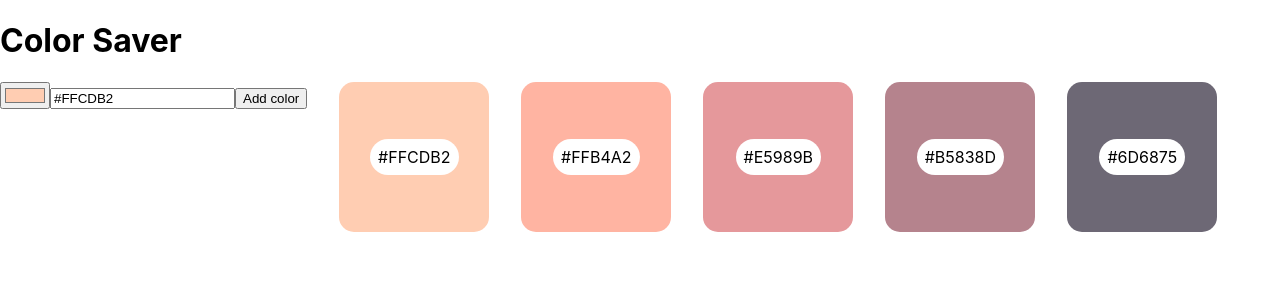
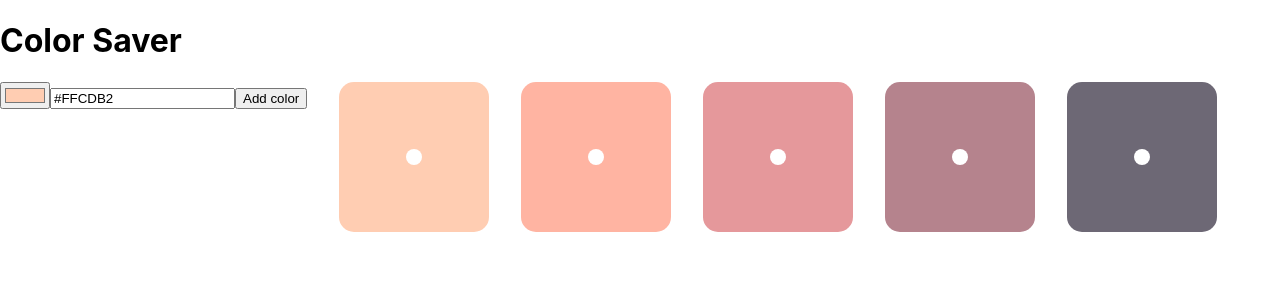
Before and after one commit to Luxa23/color-saver-app, a React (Create React App) app: page / in a window 1280 px wide. Shown: the top 300 px of the page. Built offline with nearby package versions, Linux system fonts and the light colour scheme.

Commit message:
add create color card (#5)
Co-authored-by: Maria Gonzalez <chelo140581@gmail.com>

```diff
--- a/src/App.js
+++ b/src/App.js
@@ -1,24 +1,30 @@
 import { useState } from 'react';
+import { nanoid } from 'nanoid';
 import { COLORS } from './db';
 import StyledColorCard from './components/StyledColorCard';
 import StyledColorCardWrapper from './components/StyledColorCardWrapper';
 import ColorTag from './components/ColorTag';
 import ColorForm from './components/ColorForm';
 
+function ColorCard({ color }) {
+  return (
+    <StyledColorCard backgroundColor={color}>
+      <ColorTag>{color}</ColorTag>
+    </StyledColorCard>
+  );
+}
+
 function App() {
   const localStorageValues = JSON.parse(window.localStorage.getItem('hexcode'));
   const [colorList, setColorList] = useState(localStorageValues ?? COLORS);
+
   return (
     <>
       <h1>Color Saver</h1>
       <StyledColorCardWrapper>
         <ColorForm onSubmit={handleSubmit} />
-        {colorList.map(color => {
-          return (
-            <StyledColorCard backgroundColor={color}>
-              <ColorTag color={color}>{color}</ColorTag>
-            </StyledColorCard>
-          );
+        {colorList.map(colorObject => {
+          return <ColorCard color={colorObject.hexCode}></ColorCard>;
         })}
       </StyledColorCardWrapper>
     </>
--- a/src/db.js
+++ b/src/db.js
@@ -1 +1,22 @@
-export const COLORS = ['#FFCDB2', '#FFB4A2', '#E5989B', '#B5838D', '#6D6875'];
+export const COLORS = [
+  {
+    hexCode: '#FFCDB2',
+    id: '0',
+  },
+  {
+    hexCode: '#FFB4A2',
+    id: '1',
+  },
+  {
+    hexCode: '#E5989B',
+    id: '2',
+  },
+  {
+    hexCode: '#B5838D',
+    id: '3',
+  },
+  {
+    hexCode: '#6D6875',
+    id: '4',
+  },
+];
```
Also changed, not shown: src/components/ColorCard.jsx (added).
